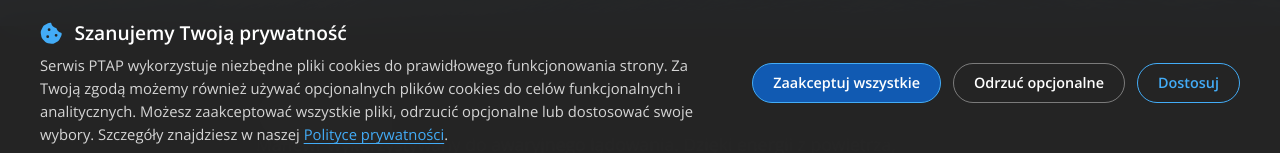
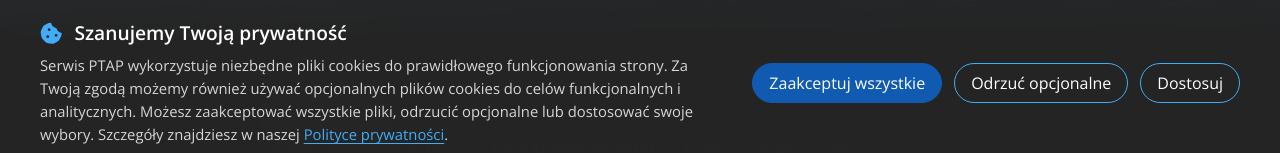
Before and after one commit to Pawel2923/PTAP, a React (Vite) app: page / in a window 1280 px wide. Shown: the part 634-787 px from the top of the page. Built offline with nearby package versions, Linux system fonts and the light colour scheme; no server answers.

Commit message:
style(ui): align primary button and avatar border colors with background

```diff
--- a/src/components/CookieConsent/CookieConsent.jsx
+++ b/src/components/CookieConsent/CookieConsent.jsx
@@ -3,6 +3,7 @@ import { FontAwesomeIcon } from "@fortawesome/react-fontawesome";
 import { faCookieBite } from "@fortawesome/free-solid-svg-icons";
 import useCookieConsent from "../../hooks/use-cookie-consent";
 import CookiePreferencesModal from "./CookiePreferencesModal";
+import { Button } from "../UI/Button/Button";
 import classes from "./CookieConsent.module.css";
 
 const CookieConsent = () => {
@@ -46,27 +47,13 @@ const CookieConsent = () => {
               </p>
             </div>
             <div className={classes.actions}>
-              <button
-                type="button"
-                className={`${classes.button} ${classes.buttonPrimary}`}
-                onClick={acceptAll}
-              >
-                Zaakceptuj wszystkie
-              </button>
-              <button
-                type="button"
-                className={`${classes.button} ${classes.buttonSecondary}`}
-                onClick={rejectOptional}
-              >
+              <Button onClick={acceptAll}>Zaakceptuj wszystkie</Button>
+              <Button highlighted={false} onClick={rejectOptional}>
                 Odrzuć opcjonalne
-              </button>
-              <button
-                type="button"
-                className={`${classes.button} ${classes.buttonOutline}`}
-                onClick={openPreferences}
-              >
+              </Button>
+              <Button highlighted={false} onClick={openPreferences}>
                 Dostosuj
-              </button>
+              </Button>
             </div>
           </div>
         </aside>
--- a/src/components/CookieConsent/CookieConsent.module.css
+++ b/src/components/CookieConsent/CookieConsent.module.css
@@ -91,64 +91,6 @@
   gap: 0.75rem;
 }
 
-.button {
-  padding: 0.6rem 1.25rem;
-  font-size: 0.9rem;
-  font-weight: 600;
-  border-radius: 25px;
-  border: 1px solid transparent;
-  cursor: pointer;
-  text-align: center;
-  white-space: nowrap;
-  transition:
-    background-color 50ms ease-out,
-    transform 50ms ease-out,
-    border-color 50ms ease-out,
-    color 50ms ease-out;
-}
-
-.buttonPrimary {
-  background-color: #115ab2;
-  color: #ffffff;
-  border-color: #43acf7;
-}
-
-.buttonPrimary:hover {
-  background-color: #2972ca;
-  border-color: #2972ca;
-}
-
-.buttonSecondary {
-  background-color: transparent;
-  color: #ffffff;
-  border-color: rgba(255, 255, 255, 0.4);
-}
-
-.buttonSecondary:hover {
-  background-color: rgba(255, 255, 255, 0.1);
-  border-color: #ffffff;
-}
-
-.buttonOutline {
-  background-color: transparent;
-  color: #43acf7;
-  border-color: #43acf7;
-}
-
-.buttonOutline:hover {
-  background-color: rgba(67, 172, 247, 0.15);
-  color: #ffffff;
-}
-
-.button:focus-visible {
-  outline: 2px solid #43acf7;
-  outline-offset: 2px;
-}
-
-.button:active {
-  transform: scale3d(0.97, 0.97, 0.97);
-}
-
 @media screen and (min-width: 55em) {
   .container {
     flex-direction: row;
@@ -170,19 +112,10 @@
     flex-direction: column;
     align-items: stretch;
   }
-
-  .button {
-    width: 100%;
-  }
 }
 
 @media (prefers-reduced-motion: reduce) {
   .banner {
     animation: none;
   }
-
-  .button {
-    transition: none;
-    transform: none;
-  }
 }
--- a/src/components/CookieConsent/CookiePreferencesModal.module.css
+++ b/src/components/CookieConsent/CookiePreferencesModal.module.css
@@ -159,6 +159,7 @@
   border-radius: 20px;
   text-transform: uppercase;
   letter-spacing: 0.5px;
+  text-align: center;
 }
 
 .categoryDesc {
@@ -258,7 +259,7 @@
 .buttonPrimary {
   background-color: #115ab2;
   color: #fff;
-  border-color: #43acf7;
+  border-color: #115ab2;
 }
 
 .buttonPrimary:hover {
--- a/src/components/Nav/MobileTop.module.css
+++ b/src/components/Nav/MobileTop.module.css
@@ -112,7 +112,7 @@
   height: 40px;
   border-radius: 50%;
   background-color: #115ab2;
-  border: 1px solid #43acf7;
+  border: 1px solid #115ab2;
   box-sizing: border-box;
   color: #ffffff;
   font-weight: 700;
--- a/src/components/UI/Button/Button.module.css
+++ b/src/components/UI/Button/Button.module.css
@@ -4,33 +4,42 @@
   padding: 0.5rem 1rem;
   border: 1px solid #43acf7;
   border-radius: 25px;
+  text-align: center;
   -webkit-transition:
     background-color 50ms ease-out,
+    border-color 50ms ease-out,
     -webkit-transform 50ms ease-out;
   transition:
     background-color 50ms ease-out,
+    border-color 50ms ease-out,
     -webkit-transform 50ms ease-out;
   -o-transition:
     transform 50ms ease-out,
-    background-color 50ms ease-out;
+    background-color 50ms ease-out,
+    border-color 50ms ease-out;
   -webkit-transition:
     background-color 50ms ease-out,
-    -webkit-transform 50ms ease-out;
-  transition:
-    transform 50ms ease-out,
-    background-color 50ms ease-out;
-  transition:
-    transform 50ms ease-out,
-    background-color 50ms ease-out,
+    border-color 50ms ease-out,
     -webkit-transform 50ms ease-out;
   transition:
     transform 50ms ease-out,
     background-color 50ms ease-out,
+    border-color 50ms ease-out;
+  transition:
+    transform 50ms ease-out,
+    background-color 50ms ease-out,
+    border-color 50ms ease-out,
+    -webkit-transform 50ms ease-out;
+  transition:
+    transform 50ms ease-out,
+    background-color 50ms ease-out,
+    border-color 50ms ease-out,
     -webkit-transform 50ms ease-out;
 }
 
 .highlight {
   background: #115ab2;
+  border-color: #115ab2;
 }
 
 .button:active,
--- a/src/components/UI/Video.module.css
+++ b/src/components/UI/Video.module.css
@@ -110,7 +110,7 @@
 .buttonPrimary {
   background-color: #115ab2;
   color: #ffffff;
-  border-color: #43acf7;
+  border-color: #115ab2;
 }
 
 .buttonPrimary:hover {
```
